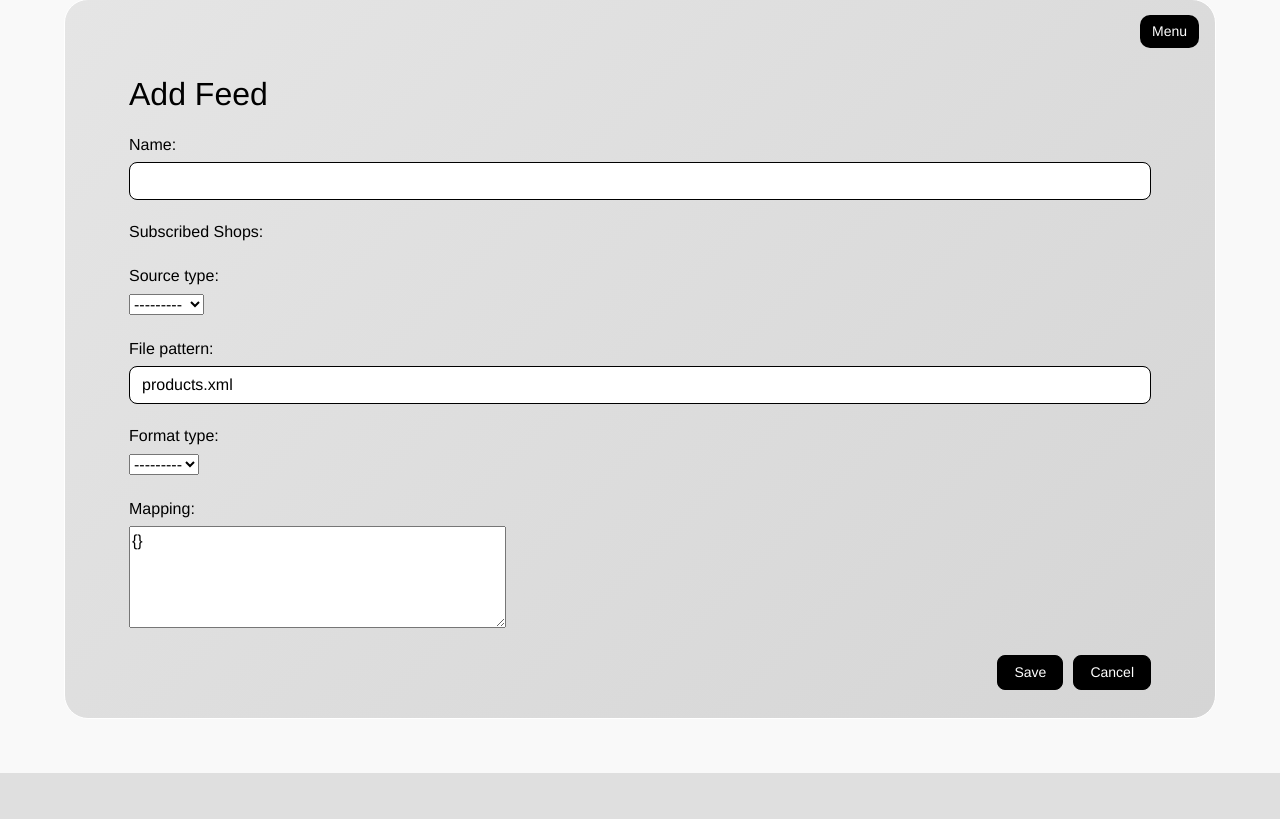
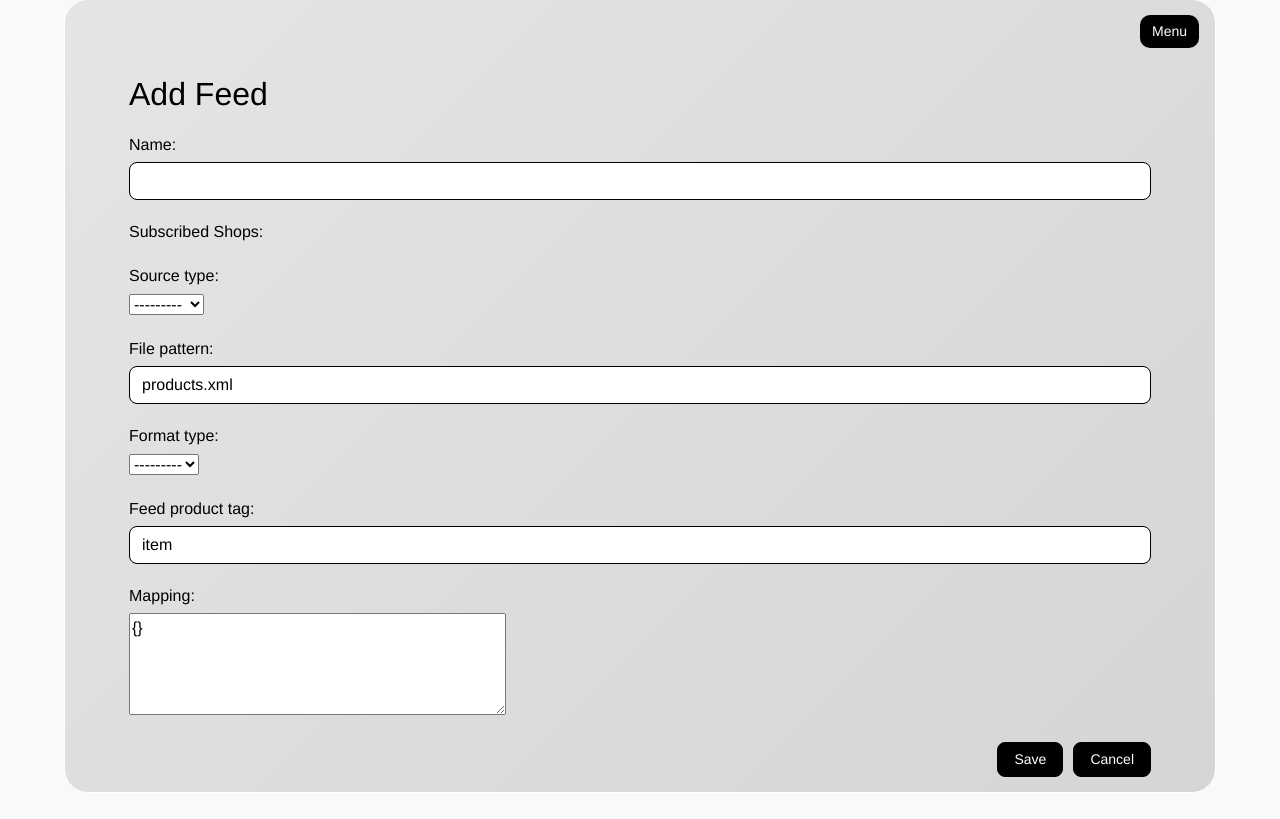
Before and after one commit to bit-casper/shop-feeder, a Django app: page /feeds/add/ in a window 1280 px wide. Shown: the part 27-846 px from the top of the page. Before the commit the page ends 800 px from the top, so only its background shows below. Run offline with Django 4.2, Linux system fonts and the light colour scheme; the visitor is signed in with stand-in values (Sample User, id 1); data that the repository does not hold is empty; parts of the project's set-up code (start-up, migrations or seed data) failed here and were passed over.

Commit message:
added feed_product_tag
added this so we can manually set the product tag for each feed

```diff
--- a/webshop_manager/shops/forms.py
+++ b/webshop_manager/shops/forms.py
@@ -29,7 +29,7 @@ class FeedForm(forms.ModelForm):
 
     class Meta:
         model = Feed
-        fields = ['name', 'shops', 'source_type', 'ftp_host', 'ftp_user', 'ftp_pass', 'url', 'file_pattern', 'format_type', 'mapping']
+        fields = ['name', 'shops', 'source_type', 'feed_product_tag', 'ftp_host', 'ftp_user', 'ftp_pass', 'url', 'file_pattern', 'format_type', 'mapping']
         widgets = {
             'ftp_pass': forms.PasswordInput(),
             'mapping': forms.Textarea(attrs={'rows': 4}),
--- a/webshop_manager/shops/models.py
+++ b/webshop_manager/shops/models.py
@@ -20,7 +20,7 @@ class Feed(models.Model):
     shops = models.ManyToManyField(Shop, related_name='feeds')
     name = models.CharField(max_length=100, blank=True, null=True)
     source_type = models.CharField(max_length=10, choices=SOURCE_TYPES)
-    source_path = models.CharField(max_length=30, default='test_xml.xml') # This was just used for testing mapping of local file. This can safely be deleted since we're now using Feed.file_pattern
+    feed_product_tag = models.CharField(max_length=30, default='item')
     ftp_host = models.CharField(max_length=255, null=True, blank=True)
     ftp_user = models.CharField(max_length=255, null=True, blank=True)
     ftp_pass = models.CharField(max_length=255, null=True, blank=True)
@@ -32,7 +32,7 @@ class Feed(models.Model):
     sync_status = models.CharField(max_length=20, default='pending')
 
     def __str__(self):
-        return self.name or f"{self.url or self.ftp_host or self.source_path} ({self.get_source_type_display()})"
+        return self.name or f"{self.url or self.ftp_host or self.file_pattern} ({self.get_source_type_display()})"
 
 class SyncLog(models.Model):
     feed = models.ForeignKey(Feed, on_delete=models.CASCADE)
--- a/webshop_manager/shops/serializers.py
+++ b/webshop_manager/shops/serializers.py
@@ -4,7 +4,7 @@ from .models import Shop, Feed
 class FeedSerializer(serializers.ModelSerializer):
     class Meta:
         model = Feed
-        fields = ['id', 'source_type', 'ftp_host', 'ftp_user', 'ftp_pass', 'url', 'file_pattern',
+        fields = ['id', 'source_type', 'feed_product_tag', 'ftp_host', 'ftp_user', 'ftp_pass', 'url', 'file_pattern',
                   'format_type', 'mapping', 'last_sync', 'sync_status']
 
 class ShopSerializer(serializers.ModelSerializer):
--- a/webshop_manager/shops/views.py
+++ b/webshop_manager/shops/views.py
@@ -77,7 +77,7 @@ class FeedEditDashboardView(LoginRequiredMixin, View):
         return render(request, 'shops/feed_form.html', {
             'form': form,
             'feed': feed,
-            'title': f'Edit Feed: {feed.url or feed.ftp_host}',
+            'title': f'Edit Feed: {feed.url or feed.ftp_host or feed.name}',
         })
 
     def post(self, request, feed_id):
--- a/webshop_manager/templates/shops/feed_form.html
+++ b/webshop_manager/templates/shops/feed_form.html
@@ -79,6 +79,13 @@
             {{ form.format_type }}
             {% if form.format_type.errors %}
                 <div class="invalid-feedback">{{ form.format_type.errors|first }}</div>
+            {% endif %}
+        </div>
+        <div class="form-group">
+            {{ form.feed_product_tag.label_tag }}
+            <input type="text" class="form-control" id="id_feed_product_tag" name="feed_product_tag" value="{{ form.feed_product_tag.value }}" required>
+            {% if form.feed_product_tag.errors %}
+                <div class="invalid-feedback">{{ form.feed_product_tag.errors|first }}</div>
             {% endif %}
         </div>
         <div class="form-group">
```
Also changed, not shown: webshop_manager/shops/tasks.py (+5 -7 lines).
